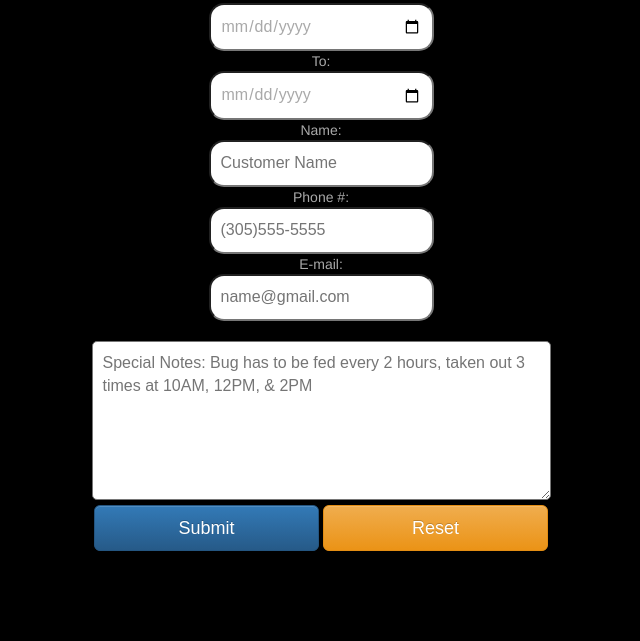
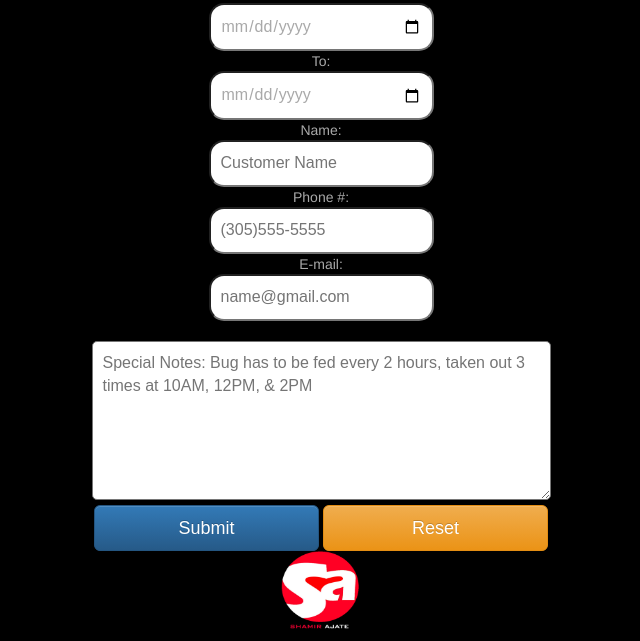
Before and after one commit to shamir09/Safe-Away-Pet-Sitters, a plain HTML site: page index.html in a window 1280 px wide. Shown: the part 440-1081 px from the top of the page, without its empty margins (319-959 px from the left). Before the commit the page ends 1001 px from the top, so only its background shows below. Drawn offline with nearby package versions, Linux system fonts and the light colour scheme.

Commit message:
Insert owner logo

```diff
--- a/Safe_Away_Stylesheet.css
+++ b/Safe_Away_Stylesheet.css
@@ -26,3 +26,7 @@ textarea {
   text-align:center;
  padding: 10px;
 }
+#Shamir_Ajate {
+  width:80px;
+  height:80px;
+  }
--- a/index.html
+++ b/index.html
@@ -60,6 +60,8 @@
                   <input type="reset" value="Reset" class="btn btn-warning btn-lg" id="reset_btn">
 
 </form>
+      <div><img src="assets/Shamir_Ajate.png" id="Shamir_Ajate"> </div>
+  </div>
 </div>
 
       <script>
```
Also changed, not shown: assets/Shamir_Ajate.png (added). Lines whose indentation alone changed are shown as unchanged.
